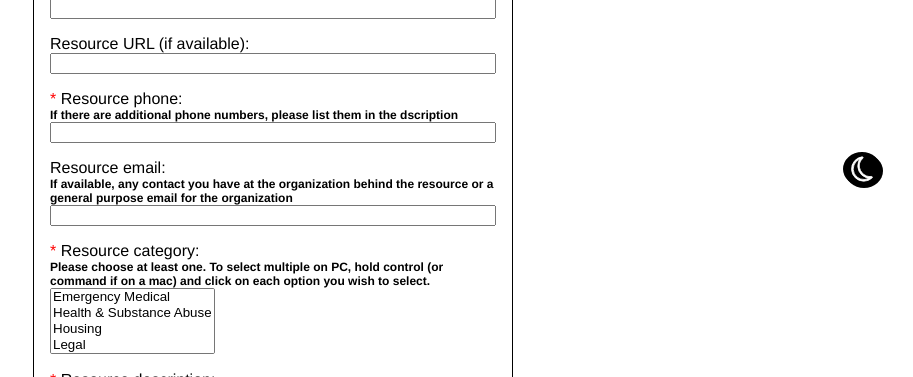
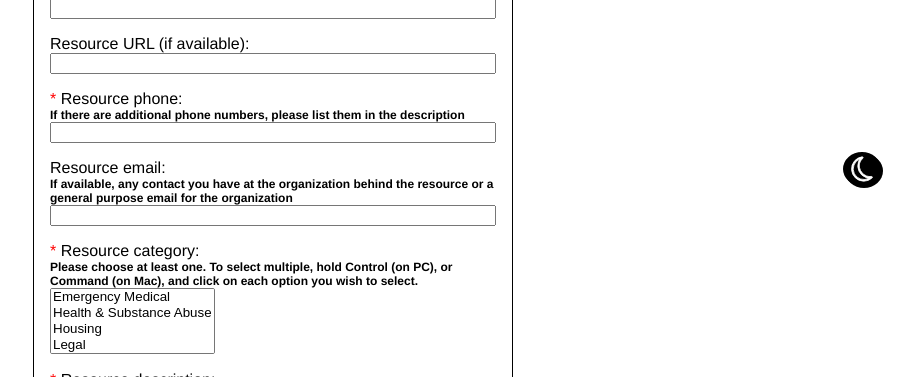
Before and after one commit to OrcaCollective/not911.me, a Jekyll site: the page built from new-resource.md, in a window 1280 px wide. Shown: the part 690-1067 px from the top of the page, without its empty margins (367-1280 px from the left). Built offline with Jekyll 4.4.1, drawn with Linux system fonts in a browser that asks for light colours.

Commit message:
Fix typos and improve instructions
Kudos @vertexactual

```diff
--- a/new-resource.md
+++ b/new-resource.md
@@ -29,7 +29,7 @@ stylesheet: /new-resource.css
     </p>
     <p>
         <label class="required" for="phone">Resource phone:</label>
-        <aside>If there are additional phone numbers, please list them in the dscription</aside>
+        <aside>If there are additional phone numbers, please list them in the description</aside>
         <input id="phone" type="tel" required name="phone" />
     </p>
     <p>
@@ -39,7 +39,7 @@ stylesheet: /new-resource.css
     </p>
     <p>
         <label class="required" for="category">Resource category:</label>
-        <aside>Please choose at least one. To select multiple on PC, hold control (or command if on a mac) and click on each option you wish to select.</aside>
+        <aside>Please choose at least one. To select multiple, hold Control (on PC), or Command (on Mac), and click on each option you wish to select.</aside>
         <select id="category" name="category" multiple required>
             {% for resource_type in site.resource_types %}
                 <option value="{{ resource_type.slug }}">{{ resource_type.title }}</option>
```
